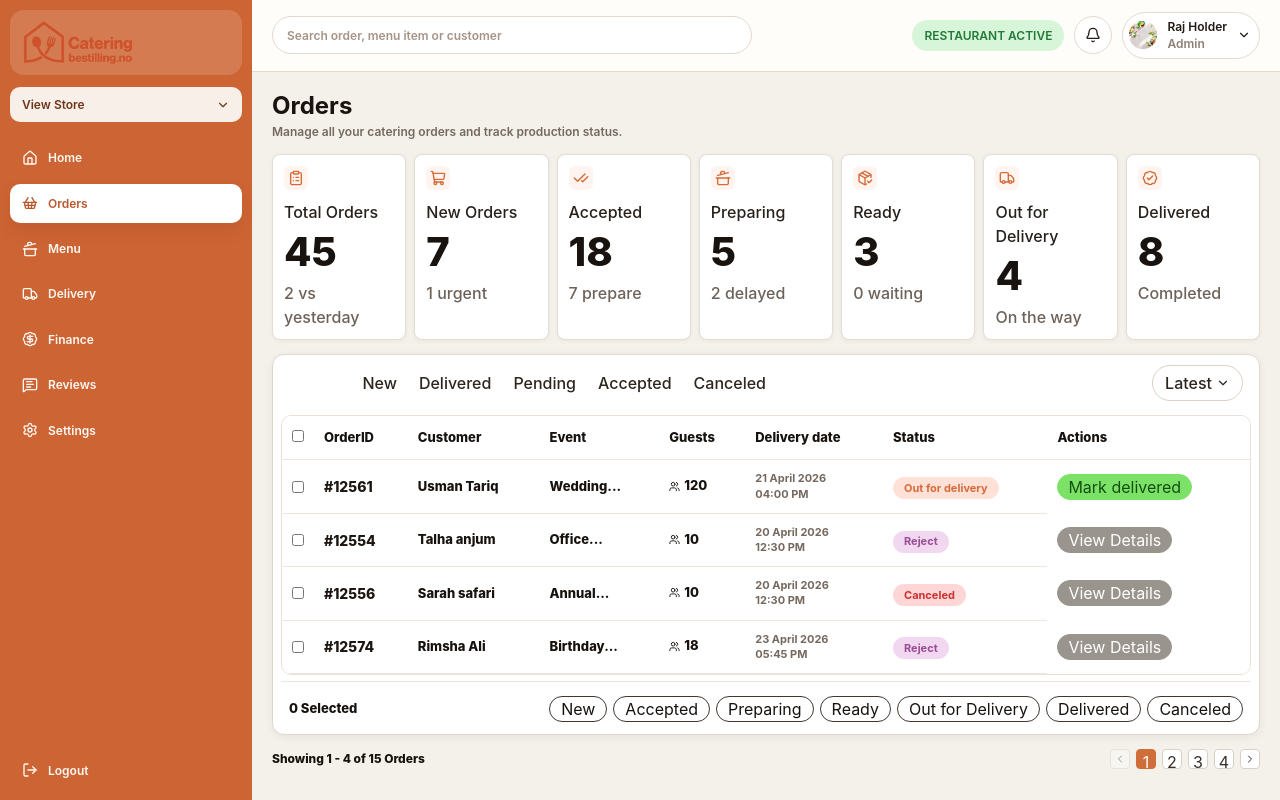
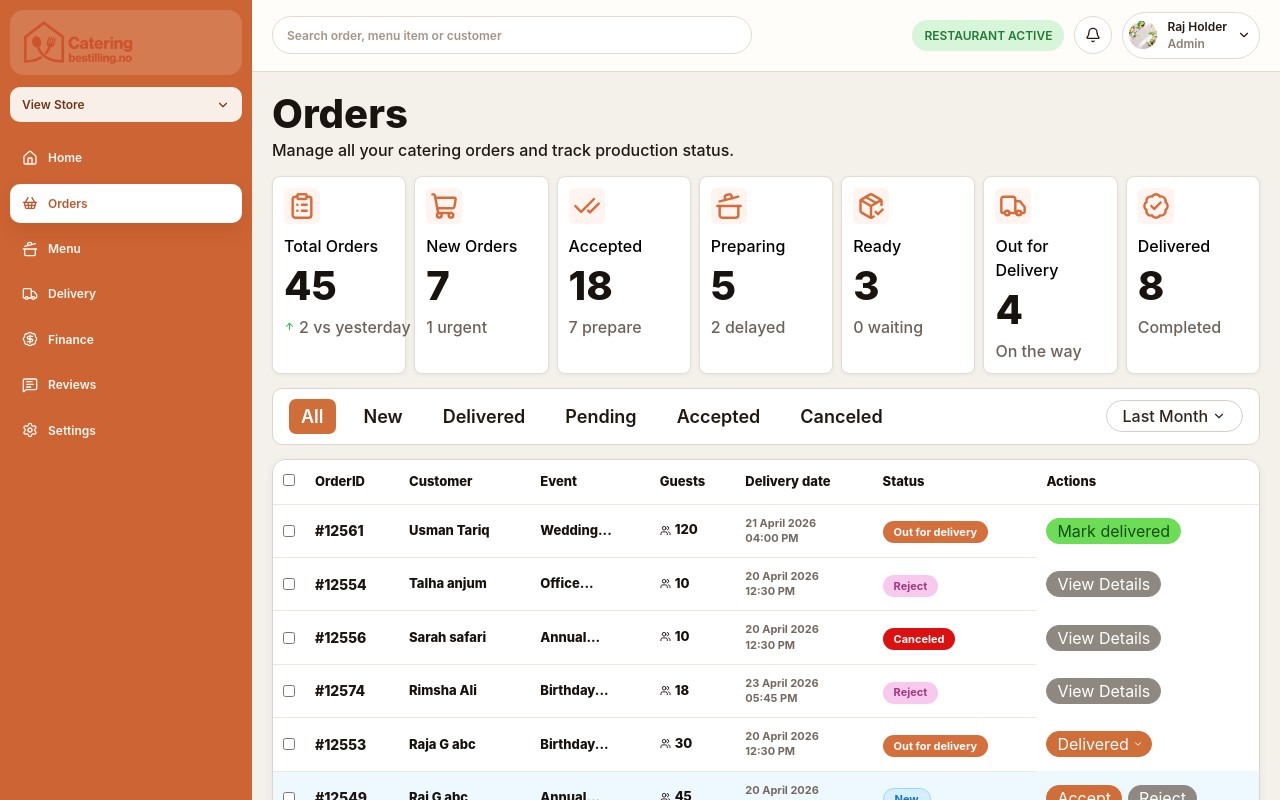
Before and after one commit to MuhammadNoumanAfzal/catering-bestilling-no-vendor-panel, a React (Vite) app: page /orders in a window 1280 px wide. Shown: the top 800 px of the page. Built offline with nearby package versions, Linux system fonts and the light colour scheme.

Commit message:
completed order page desighn

```diff
--- a/src/features/dashboard/components/OverviewCard.jsx
+++ b/src/features/dashboard/components/OverviewCard.jsx
@@ -33,7 +33,7 @@ export default function OverviewCard({
       <div className="inline-flex h-8 w-8 items-center justify-center rounded-[7px] bg-[#fff4ef]">
         {Icon ? <Icon className="text-[#d66c3a]" size={24} strokeWidth={2.2} /> : null}
       </div>
-      <p className="type-para mt-2 text-[13px] font-bold leading-[1.35] text-[#18120e]">{label}</p>
+      <p className="type-para mt-2 text-[13px] font-bold leading-[1.35] ">{label}</p>
       <strong className="type-h2 mt-2 block text-[34px] leading-none text-[#16110d]">{value}</strong>
       {variant === "capacity" ? (
         <div className="mt-2.5">
--- a/src/features/order/components/OrderFilters.jsx
+++ b/src/features/order/components/OrderFilters.jsx
@@ -1,13 +1,22 @@
-export default function OrderFilters({ filters, activeFilter, selectedCount, onFilterChange }) {
+export default function OrderFilters({
+  filters,
+  activeFilter,
+  selectedCount,
+  onFilterChange,
+}) {
   return (
     <div className="mt-1.5 flex items-center justify-between gap-3 border-t border-[#eee7df] px-2 pb-0.5 pt-[14px] max-[960px]:flex-col max-[960px]:items-start">
-      <span className="text-[13px] font-extrabold text-[#17120e]">{selectedCount} Selected</span>
+      <span className="text-[16px] font-extrabold text-[#17120e]">
+        {selectedCount} Selected
+      </span>
       <div className="flex flex-wrap justify-end gap-1.5 max-[960px]:justify-start">
         {filters.map((filter) => (
           <button
             key={filter}
-            className={`min-h-6 rounded-full border border-[#3f3731] px-[11px] text-[12px] font-extrabold leading-none ${
-              activeFilter === filter ? "bg-[#17120e] text-white" : "bg-white text-[#17120e]"
+            className={`min-h-6 rounded-full border border-[#3f3731] px-[11px] type-h5 cursor-pointer font-extrabold leading-none ${
+              activeFilter === filter
+                ? "bg-[#17120e] text-white"
+                : "bg-white text-[#17120e]"
             }`}
             onClick={() => onFilterChange(filter)}
             type="button"
--- a/src/features/order/components/OrderMetricCard.jsx
+++ b/src/features/order/components/OrderMetricCard.jsx
@@ -1,4 +1,5 @@
 import {
+  ArrowUp,
   BadgeCheck,
   CheckCheck,
   ClipboardList,
@@ -18,17 +19,24 @@ const iconMap = {
   truck: Truck,
 };
 
-export default function OrderMetricCard({ label, value, helper, icon }) {
+export default function OrderMetricCard({ label, value, helper, helperTone, icon }) {
   const Icon = iconMap[icon];
 
   return (
     <article className="rounded-lg border border-[#e3ddd5] bg-white px-[11px] pb-2.5 pt-[11px] shadow-[0_1px_4px_rgba(38,23,14,0.05)]">
-      <div className="inline-flex h-6 w-6 items-center justify-center rounded-md bg-[#fff4ef]">
-        {Icon ? <Icon className="text-[#d66c3a]" size={16} strokeWidth={2.1} /> : null}
+      <div className="inline-flex h-9 w-9 items-center justify-center rounded-md bg-[#fff4ef]">
+        {Icon ? <Icon className="text-[#d66c3a]" size={28} strokeWidth={2.1} /> : null}
       </div>
-      <p className="type-para mt-2 text-[11px] font-bold leading-[1.25] text-[#27201b]">{label}</p>
+      <p className="type-para mt-2 font-bold text-black leading-[1.25] ">{label}</p>
       <strong className="type-h2 mt-1.5 block text-[31px] leading-none text-[#19130f]">{value}</strong>
-      <p className="type-para mt-[7px] text-[10px] text-[#6d6259]">{helper}</p>
+      <p className="type-para mt-[7px] flex items-center gap-1 whitespace-nowrap text-[10px] text-[#6d6259]">
+        {helperTone === "is-positive" ? (
+          <span className="inline-flex shrink-0 text-[#2fbe5b]">
+            <ArrowUp size={11} strokeWidth={2.2} />
+          </span>
+        ) : null}
+        {helper}
+      </p>
     </article>
   );
 }
--- a/src/features/order/components/OrderPagination.jsx
+++ b/src/features/order/components/OrderPagination.jsx
@@ -7,41 +7,81 @@ export default function OrderPagination({
   totalItems,
   totalPages,
 }) {
+  function getVisiblePages() {
+    if (totalPages <= 5) {
+      return Array.from({ length: totalPages }, (_, index) => index + 1);
+    }
+
+    if (currentPage <= 3) {
+      return [1, 2, 3, 4, "ellipsis", totalPages];
+    }
+
+    if (currentPage >= totalPages - 2) {
+      return [
+        1,
+        "ellipsis",
+        totalPages - 3,
+        totalPages - 2,
+        totalPages - 1,
+        totalPages,
+      ];
+    }
+
+    return [
+      1,
+      "ellipsis",
+      currentPage - 1,
+      currentPage,
+      currentPage + 1,
+      "ellipsis",
+      totalPages,
+    ];
+  }
+
+  const visiblePages = getVisiblePages();
   const startItem = totalItems === 0 ? 0 : (currentPage - 1) * pageSize + 1;
   const endItem = Math.min(currentPage * pageSize, totalItems);
 
-  const pages = Array.from({ length: totalPages }, (_, index) => index + 1);
-
   return (
-    <div className="flex items-center justify-between gap-3 max-[960px]:flex-col max-[960px]:items-start">
-      <p className="m-0 text-[12px] font-extrabold text-[#17120e]">
+    <div className="flex items-center justify-between gap-4 max-[720px]:flex-col max-[720px]:items-start">
+      <p className="type-para m-0 text-[12px] text-[#2f2822]">
         Showing {startItem} - {endItem} of {totalItems} Orders
       </p>
-      <div className="flex items-center gap-1.5">
+
+      <div className="flex items-center gap-1.5 rounded-[8px] bg-white px-2 py-1 text-[#2f2822]">
         <button
-          className="flex h-5 min-w-5 items-center justify-center rounded border border-[#d9d1c8] bg-white text-[#3a3029] disabled:cursor-not-allowed disabled:opacity-45"
+          className="flex h-9 w-9 cursor-pointer items-center justify-center rounded-[3px] border border-[#d9d1c8] bg-white text-[#6c625a] disabled:cursor-not-allowed disabled:opacity-45"
           disabled={currentPage === 1}
           onClick={() => onPageChange(currentPage - 1)}
           type="button"
         >
           <ChevronLeft size={12} />
         </button>
-        {pages.map((page) => (
+        {visiblePages.map((page, index) =>
+          page === "ellipsis" ? (
+            <span
+              key={`ellipsis-${index}`}
+              className="px-1 text-[10px] text-[#2f2822]"
+            >
+              ....
+            </span>
+          ) : (
             <button
               key={page}
-            className={`h-5 min-w-5 rounded border text-[10px] ${
+              className={`h-9 min-w-9 rounded-[3px] cursor-pointer px-1 text-[10px] ${
                 currentPage === page
-                ? "border-[#cf6e38] bg-[#cf6e38] text-white"
-                : "border-[#d9d1c8] bg-white text-[#3a3029]"
+                  ? "bg-[#cf6e38] text-white"
+                  : "bg-transparent text-[#2f2822]"
               }`}
               onClick={() => onPageChange(page)}
               type="button"
             >
               {page}
             </button>
-        ))}
+          ),
+        )}
         <button
-          className="flex h-5 min-w-5 items-center justify-center rounded border border-[#d9d1c8] bg-white text-[#3a3029] disabled:cursor-not-allowed disabled:opacity-45"
+          className="flex cursor-pointer h-9 w-9 items-center justify-center rounded-[3px] border border-[#d9d1c8] bg-white text-[#6c625a] disabled:cursor-not-allowed disabled:opacity-45"
           disabled={currentPage === totalPages}
           onClick={() => onPageChange(currentPage + 1)}
           type="button"
--- a/src/features/order/components/OrderTabs.jsx
+++ b/src/features/order/components/OrderTabs.jsx
@@ -1,17 +1,60 @@
 import { ChevronDown } from "lucide-react";
+import { useMemo, useState } from "react";
 
-export default function OrderTabs({ tabs, activeTab, sortOption, onTabChange, onSortToggle }) {
+const filterOptions = [
+  "Last Month",
+  "Last 3 Months",
+  "Last 6 Months",
+  "This Year",
+  "Custom Date",
+];
+
+function formatCustomDate(value) {
+  if (!value) {
+    return "";
+  }
+
+  const [year, month, day] = value.split("-");
+  return `${month}-${day}-${year}`;
+}
+
+export default function OrderTabs({ tabs, activeTab, onTabChange }) {
+  const orderedTabs = [
+    ...tabs.filter((tab) => tab.label === "All"),
+    ...tabs.filter((tab) => tab.label !== "All"),
+  ];
+  const [isFilterOpen, setIsFilterOpen] = useState(false);
+  const [selectedFilter, setSelectedFilter] = useState("Last Month");
+  const [fromDate, setFromDate] = useState("2024-05-02");
+  const [toDate, setToDate] = useState("2024-05-03");
+
+  const formattedRange = useMemo(() => {
+    if (selectedFilter !== "Custom Date" || !fromDate || !toDate) {
+      return "";
+    }
+
+    return `From: ${formatCustomDate(fromDate)}   To: ${formatCustomDate(toDate)}`;
+  }, [fromDate, selectedFilter, toDate]);
+
+  function handleFilterSelect(option) {
+    setSelectedFilter(option);
+    if (option !== "Custom Date") {
+      setIsFilterOpen(false);
+    }
+  }
+
   return (
-    <div className="flex items-center justify-between gap-3 px-2 pb-[14px] pt-0.5 max-[960px]:flex-col max-[960px]:items-start">
-      <div className="flex items-center gap-[22px] max-[720px]:flex-wrap max-[720px]:gap-2.5">
-        {tabs.map((tab) => (
+    <div className="rounded-[10px] border border-[#ddd4cb] bg-white px-4 py-2.5">
+      <div className="flex items-center justify-between gap-4 max-[960px]:flex-col max-[960px]:items-start">
+        <div className="flex flex-1 items-center gap-4 pr-1 max-[720px]:w-full max-[720px]:overflow-x-auto max-[720px]:gap-3">
+          {orderedTabs.map((tab) => (
             <button
               key={tab.label}
               className={[
-              "type-para border-0 bg-transparent p-0 text-[14px] font-bold leading-[1.2] text-[#2d261f]",
+                "type-h5 cursor-pointer inline-flex shrink-0 items-center justify-center rounded-[7px] border-0 px-3 py-[6px] text-[14px] font-semibold leading-[1.2]",
                 activeTab === tab.label
-                ? "inline-flex min-h-8 min-w-10 items-center justify-center rounded-full bg-[#cf6e38] px-4 text-white"
-                : "",
+                  ? "bg-[#cf6e38] text-white"
+                  : "bg-transparent text-[#1f1914]",
               ].join(" ")}
               onClick={() => onTabChange(tab.label)}
               type="button"
@@ -21,14 +64,74 @@ export default function OrderTabs({ tabs, activeTab, sortOption, onTabChange, on
           ))}
         </div>
 
+        <div className="flex items-center gap-3 max-[720px]:w-full max-[720px]:flex-wrap">
+          {formattedRange ? (
+            <div className="type-subpara rounded-full bg-[#ffd8c9] px-4 py-[7px] text-[#c56e4b]">
+              {formattedRange}
+            </div>
+          ) : null}
+
+          <div className="relative">
             <button
-        className="type-para inline-flex min-h-9 min-w-[88px] items-center justify-center gap-1 rounded-full border border-[#dad1c8] bg-white px-3 text-[14px] font-bold text-[#2d261f]"
-        onClick={onSortToggle}
+              className="type-para inline-flex min-h-[32px] cursor-pointer shrink-0 items-center justify-center gap-1 rounded-full border border-[#d8cfc6] bg-white px-4 font-medium text-[#2d261f]"
+              onClick={() => setIsFilterOpen((currentState) => !currentState)}
               type="button"
             >
-        {sortOption}
+              {selectedFilter}
               <ChevronDown size={14} />
             </button>
+
+            {isFilterOpen ? (
+              <div className="absolute right-0 top-[calc(100%+8px)] z-20 min-w-[150px] rounded-[6px] border border-[#ddd4cb] bg-white p-1 shadow-[0_10px_24px_rgba(25,18,12,0.16)]">
+                {filterOptions.map((option) => (
+                  <button
+                    key={option}
+                    className={`block w-full cursor-pointer rounded-[4px] px-2 py-1.5 text-left text-[10px] font-medium transition ${
+                      selectedFilter === option
+                        ? "bg-[#f7efe8] text-[#cf6e38]"
+                        : "text-[#5e554d] hover:bg-[#f6f1eb]"
+                    }`}
+                    onClick={() => handleFilterSelect(option)}
+                    type="button"
+                  >
+                    {option}
+                  </button>
+                ))}
+
+                {selectedFilter === "Custom Date" ? (
+                  <div className="mt-1 border-t border-[#ece3d9] px-1 pt-2">
+                    <label className="mb-1 block text-[10px] font-medium text-[#6f645b]">
+                      From
+                    </label>
+                    <input
+                      className="mb-2 h-8 w-full cursor-pointer rounded-[6px] border border-[#d8cfc6] bg-white px-2 text-[11px] text-[#2d261f] outline-none"
+                      onChange={(event) => setFromDate(event.target.value)}
+                      type="date"
+                      value={fromDate}
+                    />
+                    <label className="mb-1 block text-[10px] font-medium text-[#6f645b]">
+                      To
+                    </label>
+                    <input
+                      className="h-8 w-full cursor-pointer rounded-[6px] border border-[#d8cfc6] bg-white px-2 text-[11px] text-[#2d261f] outline-none"
+                      onChange={(event) => setToDate(event.target.value)}
+                      type="date"
+                      value={toDate}
+                    />
+                    <button
+                      className="mt-2 inline-flex h-8 w-full cursor-pointer items-center justify-center rounded-[6px] bg-[#cf6e38] px-3 text-[11px] font-semibold text-white"
+                      onClick={() => setIsFilterOpen(false)}
+                      type="button"
+                    >
+                      Apply
+                    </button>
+                  </div>
+                ) : null}
+              </div>
+            ) : null}
+          </div>
+        </div>
+      </div>
     </div>
   );
 }
--- a/src/features/order/components/OrdersTable.jsx
+++ b/src/features/order/components/OrdersTable.jsx
@@ -1,25 +1,45 @@
 import { ChevronDown, Users } from "lucide-react";
+import { useState } from "react";
 
 const statusToneClasses = {
-  "is-new": "bg-[#fff0c6] text-[#c88b00]",
-  "is-ready": "bg-[#d7f4dc] text-[#299b48]",
-  "is-preparing": "bg-[#f0dcff] text-[#b00df5]",
-  "is-accepted": "bg-[#dde7ff] text-[#4470dc]",
-  "is-delivery": "bg-[#ffe1d8] text-[#d66c3a]",
-  "is-reject": "bg-[#f1d7ef] text-[#9a4d93]",
-  "is-canceled": "bg-[#ffd6d6] text-[#ca3131]",
-  "is-delivered": "bg-[#dff7d9] text-[#248d32]",
+  "is-new": "border border-[#9fd8f6] bg-[#d4efff] text-[#1877b9]",
+  "is-ready": "bg-[#2fc35b] text-white",
+  "is-preparing": "bg-[#d9b8ff] text-[#6f2bbd]",
+  "is-accepted": "bg-[#5f88ff] text-white",
+  "is-delivery": "bg-[#d56f3c] text-white",
+  "is-reject": "bg-[#f7c9ec] text-[#a33980]",
+  "is-canceled": "bg-[#dc1010] text-white",
+  "is-delivered": "bg-[#5fd84f] text-[#103d0e]",
 };
 
 const actionToneClasses = {
   "is-primary": "border-[#cf6e38] bg-[#cf6e38] text-white",
-  "is-muted": "border-[#9a948e] bg-[#9a948e] text-white",
-  "is-success": "border-[#7ce267] bg-[#7ce267] text-[#124f0f]",
+  "is-muted": "border-[#8f8881] bg-[#8f8881] text-white",
+  "is-success": "border-[#6ddc56] bg-[#6ddc56] text-[#124f0f]",
 };
 
+const actionMenuItems = [
+  "Start preparing",
+  "Ready",
+  "Out for delivery",
+  "Delivered",
+  "Canceled",
+];
+
 export default function OrdersTable({ rows, onActionClick }) {
+  const [openMenuKey, setOpenMenuKey] = useState(null);
+
+  function handleMenuToggle(menuKey) {
+    setOpenMenuKey((currentKey) => (currentKey === menuKey ? null : menuKey));
+  }
+
+  function handleMenuAction(row, action, nextLabel) {
+    setOpenMenuKey(null);
+    onActionClick(row, { ...action, label: nextLabel, fromDropdown: true });
+  }
+
   return (
-    <div className="overflow-x-auto rounded-[10px] border border-[#e9e1d8]">
+    <div className="overflow-x-auto rounded-[14px] border border-[#ddd3ca] bg-white shadow-[0_2px_10px_rgba(42,27,18,0.05)]">
       <table className="w-full border-collapse bg-white">
         <thead>
           <tr>
@@ -38,7 +58,10 @@ export default function OrdersTable({ rows, onActionClick }) {
         </thead>
         <tbody>
           {rows.map((row, index) => (
-            <tr key={`${row.id}-${row.customer}-${index}`}>
+            <tr
+              key={`${row.id}-${row.customer}-${index}`}
+              className={row.statusTone === "is-new" ? "bg-[#eef8ff]" : "bg-white"}
+            >
               <td className="w-7 border-b border-[#eee7df] px-[10px] py-3 last:border-b-0">
                 <input className="h-3 w-3 accent-[#cf6e38]" type="checkbox" />
               </td>
@@ -72,19 +95,43 @@ export default function OrdersTable({ rows, onActionClick }) {
               </td>
               <td className="border-b border-[#eee7df] px-[10px] py-3 last:border-b-0">
                 <div className="flex flex-wrap gap-1.5">
-                  {row.actions.map((action) => (
+                  {row.actions.map((action) => {
+                    const menuKey = `${row.id}-${action.label}`;
+                    const isMenuOpen = openMenuKey === menuKey;
+                    const hasDropdown = Boolean(action.hasDropdown);
+
+                    return (
+                      <div key={action.label} className="relative">
                         <button
-                      key={action.label}
-                      className={`inline-flex min-h-[22px] items-center gap-1 rounded-full border px-[10px] text-[11px] leading-none ${actionToneClasses[action.tone] ?? actionToneClasses["is-muted"]} ${
-                        action.hasDropdown ? "pr-2" : ""
+                          className={`inline-flex min-h-[24px] cursor-pointer items-center gap-1 rounded-full border px-[10px] text-[11px] font-semibold leading-none ${actionToneClasses[action.tone] ?? actionToneClasses["is-muted"]} ${
+                            hasDropdown ? "pr-2" : ""
                           }`}
-                      onClick={() => onActionClick(row, action)}
+                          onClick={() =>
+                            hasDropdown ? handleMenuToggle(menuKey) : onActionClick(row, action)
+                          }
                           type="button"
                         >
                           <span>{action.label}</span>
-                      {action.hasDropdown ? <ChevronDown size={10} strokeWidth={2.4} /> : null}
+                          {hasDropdown ? <ChevronDown size={10} strokeWidth={2.4} /> : null}
+                        </button>
+
+                        {hasDropdown && isMenuOpen ? (
+                          <div className="absolute right-0 top-[calc(100%+8px)] z-20 min-w-[132px] rounded-[6px] border border-[#ddd4cb] bg-white p-1 shadow-[0_10px_24px_rgba(25,18,12,0.16)]">
+                            {actionMenuItems.map((item) => (
+                              <button
+                                key={item}
+                                className="block w-full cursor-pointer whitespace-nowrap rounded-[4px] px-2 py-1 text-left text-[10px] font-medium text-[#5e554d] transition hover:bg-[#f6f1eb]"
+                                onClick={() => handleMenuAction(row, action, item)}
+                                type="button"
+                              >
+                                {item}
                               </button>
                             ))}
+                          </div>
+                        ) : null}
+                      </div>
+                    );
+                  })}
                 </div>
               </td>
             </tr>
--- a/src/features/order/data/orderData.js
+++ b/src/features/order/data/orderData.js
@@ -1,5 +1,11 @@
 export const orderMetrics = [
-  { label: "Total Orders", value: "45", helper: "2 vs yesterday", icon: "clipboard" },
+  {
+    label: "Total Orders",
+    value: "45",
+    helper: "2 vs yesterday",
+    helperTone: "is-positive",
+    icon: "clipboard",
+  },
   { label: "New Orders", value: "7", helper: "1 urgent", icon: "cart" },
   { label: "Accepted", value: "18", helper: "7 prepare", icon: "check" },
   { label: "Preparing", value: "5", helper: "2 delayed", icon: "chef" },
--- a/src/features/order/pages/OrdersPage.jsx
+++ b/src/features/order/pages/OrdersPage.jsx
@@ -12,7 +12,7 @@ import {
   orderTabs,
 } from "../data/orderData";
 
-const PAGE_SIZE = 4;
+const PAGE_SIZE = 10;
 
 function normalizeLabel(value) {
   return value.toLowerCase().replace(/\s+/g, "");
@@ -22,27 +22,23 @@ export default function OrdersPage() {
   const navigate = useNavigate();
   const [activeTab, setActiveTab] = useState("All");
   const [activeFilter, setActiveFilter] = useState("");
-  const [sortOption, setSortOption] = useState("Latest");
   const [currentPage, setCurrentPage] = useState(1);
+  const [orderRows, setOrderRows] = useState(ordersTableRows);
 
   const filteredRows = useMemo(() => {
     const baseRows =
       activeTab === "All"
-        ? ordersTableRows
-        : ordersTableRows.filter((row) => normalizeLabel(row.status) === normalizeLabel(activeTab));
+        ? orderRows
+        : orderRows.filter((row) => normalizeLabel(row.status) === normalizeLabel(activeTab));
 
     const chipFilteredRows = activeFilter
       ? baseRows.filter((row) => normalizeLabel(row.status) === normalizeLabel(activeFilter))
       : baseRows;
 
-    return [...chipFilteredRows].sort((firstRow, secondRow) => {
-      if (sortOption === "Oldest") {
-        return firstRow.customer.localeCompare(secondRow.customer);
-      }
-
-      return secondRow.customer.localeCompare(firstRow.customer);
-    });
-  }, [activeFilter, activeTab, sortOption]);
+    return [...chipFilteredRows].sort((firstRow, secondRow) =>
+      secondRow.customer.localeCompare(firstRow.customer),
+    );
+  }, [activeFilter, activeTab, orderRows]);
 
   const totalPages = Math.max(1, Math.ceil(filteredRows.length / PAGE_SIZE));
 
@@ -61,11 +57,6 @@ export default function OrdersPage() {
     setCurrentPage(1);
   }
 
-  function handleSortToggle() {
-    setSortOption((currentSort) => (currentSort === "Latest" ? "Oldest" : "Latest"));
-    setCurrentPage(1);
-  }
-
   function handlePageChange(nextPage) {
     if (nextPage < 1 || nextPage > totalPages) {
       return;
@@ -75,6 +66,27 @@ export default function OrdersPage() {
   }
 
   function handleActionClick(row, action) {
+    if (action.fromDropdown) {
+      setOrderRows((currentRows) =>
+        currentRows.map((currentRow) =>
+          currentRow.id === row.id
+            ? {
+                ...currentRow,
+                actions: currentRow.actions.map((currentAction, index) =>
+                  index === 0 ? { ...currentAction, label: action.label, hasDropdown: true } : currentAction,
+                ),
+              }
+            : currentRow,
+        ),
+      );
+      return;
+    }
+
+    if (action.label === "Accept") {
+      navigate(`/orders/${row.id.replace("#", "")}/accepted`);
+      return;
+    }
+
     if (action.navigateToDetail) {
       navigate(`/orders/${row.id.replace("#", "")}`);
     }
@@ -83,8 +95,8 @@ export default function OrdersPage() {
   return (
     <section className="flex flex-col gap-[14px]">
       <header className="flex flex-col gap-0.5">
-        <h1 className="type-h3 m-0 text-[#1a1410]">Orders</h1>
-        <p className="type-subpara m-0 text-[#75695f]">
+        <h1 className="type-h2 m-0 text-[#1a1410]">Orders</h1>
+        <p className="type-para m-0 ">
           Manage all your catering orders and track production status.
         </p>
       </header>
@@ -95,14 +107,13 @@ export default function OrdersPage() {
         ))}
       </div>
 
-      <div className="rounded-xl border border-[#dfd8cf] bg-white px-2 pb-2.5 pt-2 shadow-[0_2px_8px_rgba(42,27,18,0.06)]">
-        <OrderTabs
-          activeTab={activeTab}
-          onSortToggle={handleSortToggle}
-          onTabChange={handleTabChange}
-          sortOption={sortOption}
-          tabs={orderTabs}
-        />
+      <OrderTabs
+        activeTab={activeTab}
+        onTabChange={handleTabChange}
+        tabs={orderTabs}
+      />
+
+      <div className="bg-transparent px-0 pb-0 pt-0">
         <OrdersTable onActionClick={handleActionClick} rows={paginatedRows} />
         <OrderFilters
           activeFilter={activeFilter}
```
Also changed, not shown: src/features/dashboard/pages/DashboardPage.jsx (+13 -4 lines). Lines whose indentation alone changed are shown as unchanged.
